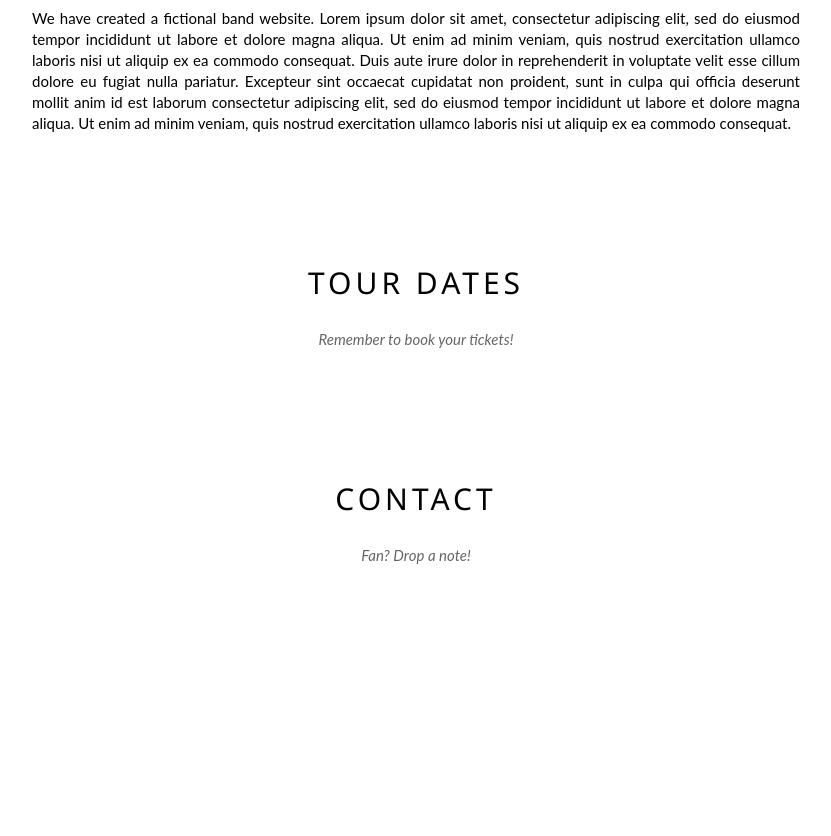
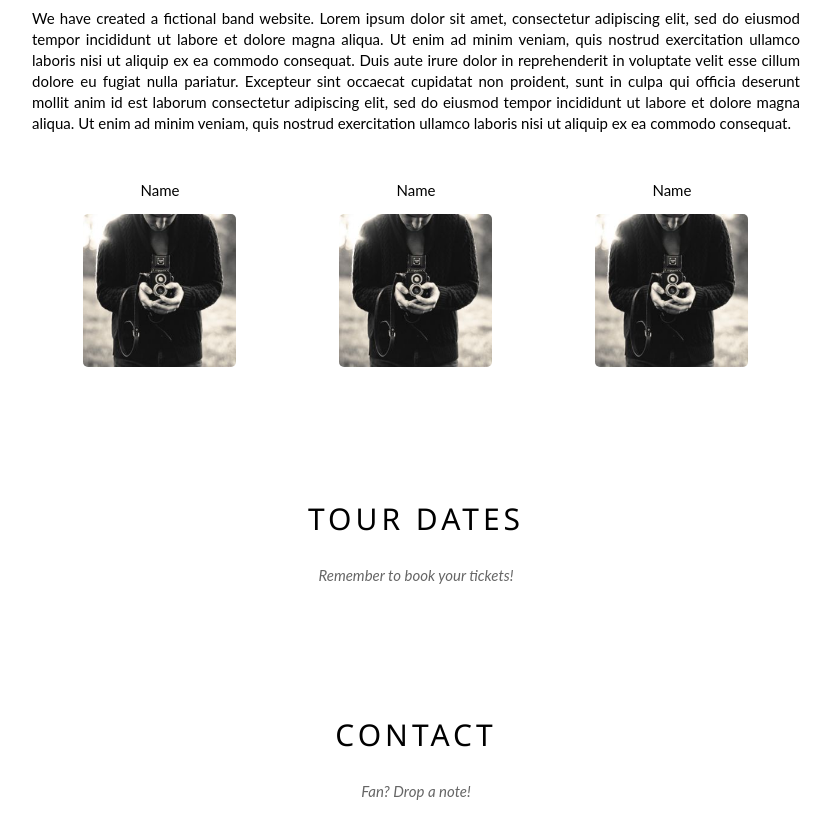
Before and after one commit to ngpoi1810/w3_band.github.io, an Angular app in the folder bandwebsite/: page / in a window 1280 px wide. Shown: the part 800-1636 px from the top of the page, without its empty margins (224-1055 px from the left). Before the commit the page ends 1431 px from the top, so only its background shows below. Built offline with nearby package versions, Linux system fonts and the light colour scheme; a web font is replaced by a local one.

Commit message:
completed the first content member

```diff
--- a/bandwebsite/src/app/app.component.html
+++ b/bandwebsite/src/app/app.component.html
@@ -35,6 +35,20 @@
       <p class="about-content">
         We have created a fictional band website. Lorem ipsum dolor sit amet, consectetur adipiscing elit, sed do eiusmod tempor incididunt ut labore et dolore magna aliqua. Ut enim ad minim veniam, quis nostrud exercitation ullamco laboris nisi ut aliquip ex ea commodo consequat. Duis aute irure dolor in reprehenderit in voluptate velit esse cillum dolore eu fugiat nulla pariatur. Excepteur sint occaecat cupidatat non proident, sunt in culpa qui officia deserunt mollit anim id est laborum consectetur adipiscing elit, sed do eiusmod tempor incididunt ut labore et dolore magna aliqua. Ut enim ad minim veniam, quis nostrud exercitation ullamco laboris nisi ut aliquip ex ea commodo consequat.
       </p>
+      <div class="content-member">
+        <div class="member">
+          <p>Name</p>
+          <img src="../assets/images/bandmember.jpg" alt="">
+        </div>
+        <div class="member">
+          <p>Name</p>
+          <img src="../assets/images/bandmember.jpg" alt="">
+        </div>
+        <div class="member">
+          <p>Name</p>
+          <img src="../assets/images/bandmember.jpg" alt="">
+        </div>
+      </div>
     </div>
     <div class="section-content">
       <h1 class="section-heading">
--- a/bandwebsite/src/app/app.component.scss
+++ b/bandwebsite/src/app/app.component.scss
@@ -131,6 +131,22 @@
             font-family: "Lato", sans-serif;
             font-size: 15px;
         }
+        .content-member {
+            padding-top: 47px;
+            overflow: hidden;
+            .member {
+                float: left;
+                width: 33.33%;
+                p {
+                    font-size: 15px;
+                }
+                img {
+                    margin-top: 15px;
+                    width: 153px;
+                    border-radius: 5px;
+                }
+            }
+        }
     }
 }
 
--- a/bandwebsite/src/styles.scss
+++ b/bandwebsite/src/styles.scss
@@ -7,5 +7,5 @@
     box-sizing: border-box;
 }
 html {
-    font-family: 'Franklin Gothic Medium', 'Arial Narrow', Arial, sans-serif;
+    font-family: "Lato", sans-serif;;
 }
```
Also changed, not shown: bandwebsite/src/assets/images/bandmember.jpg (added).
